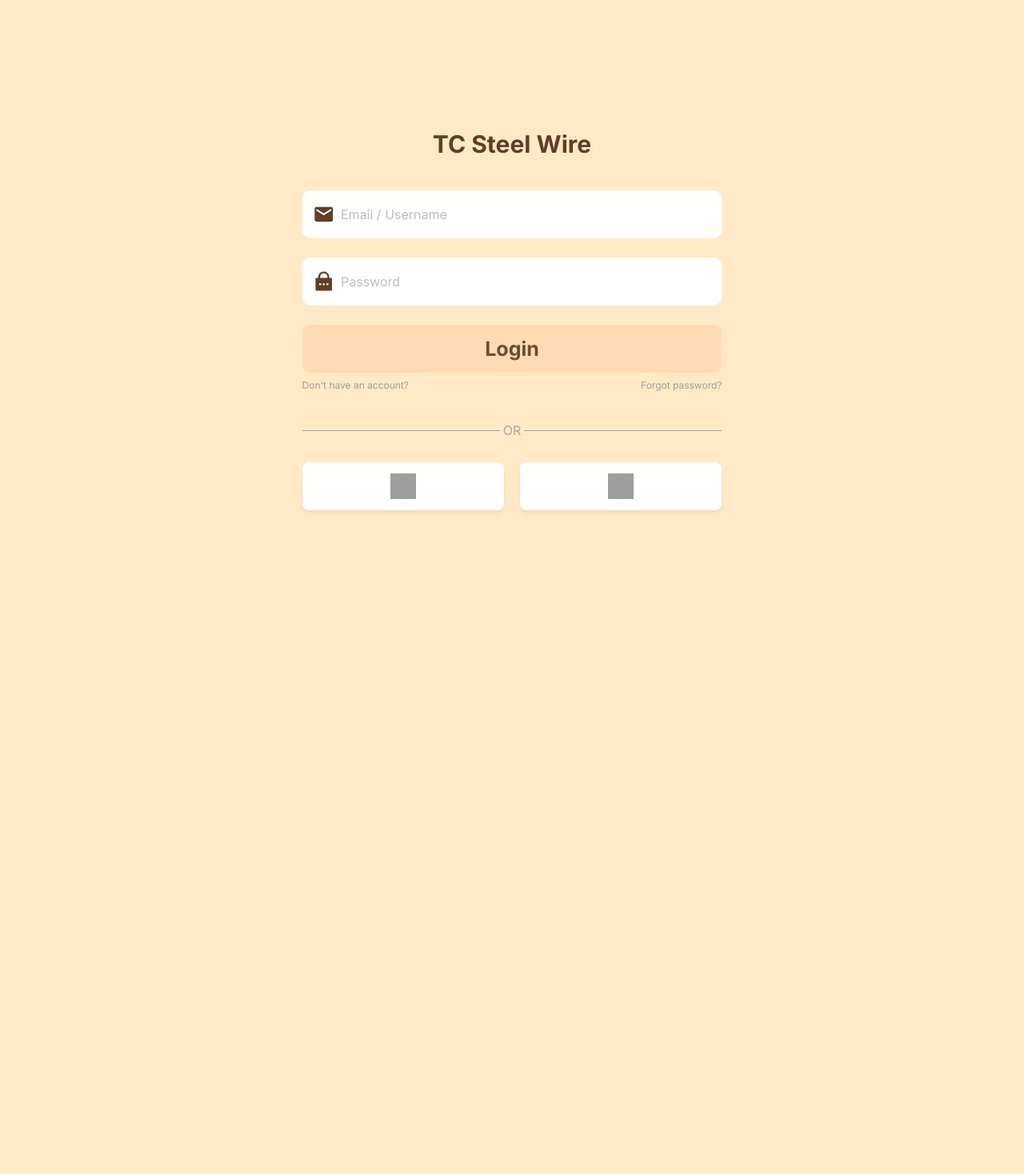
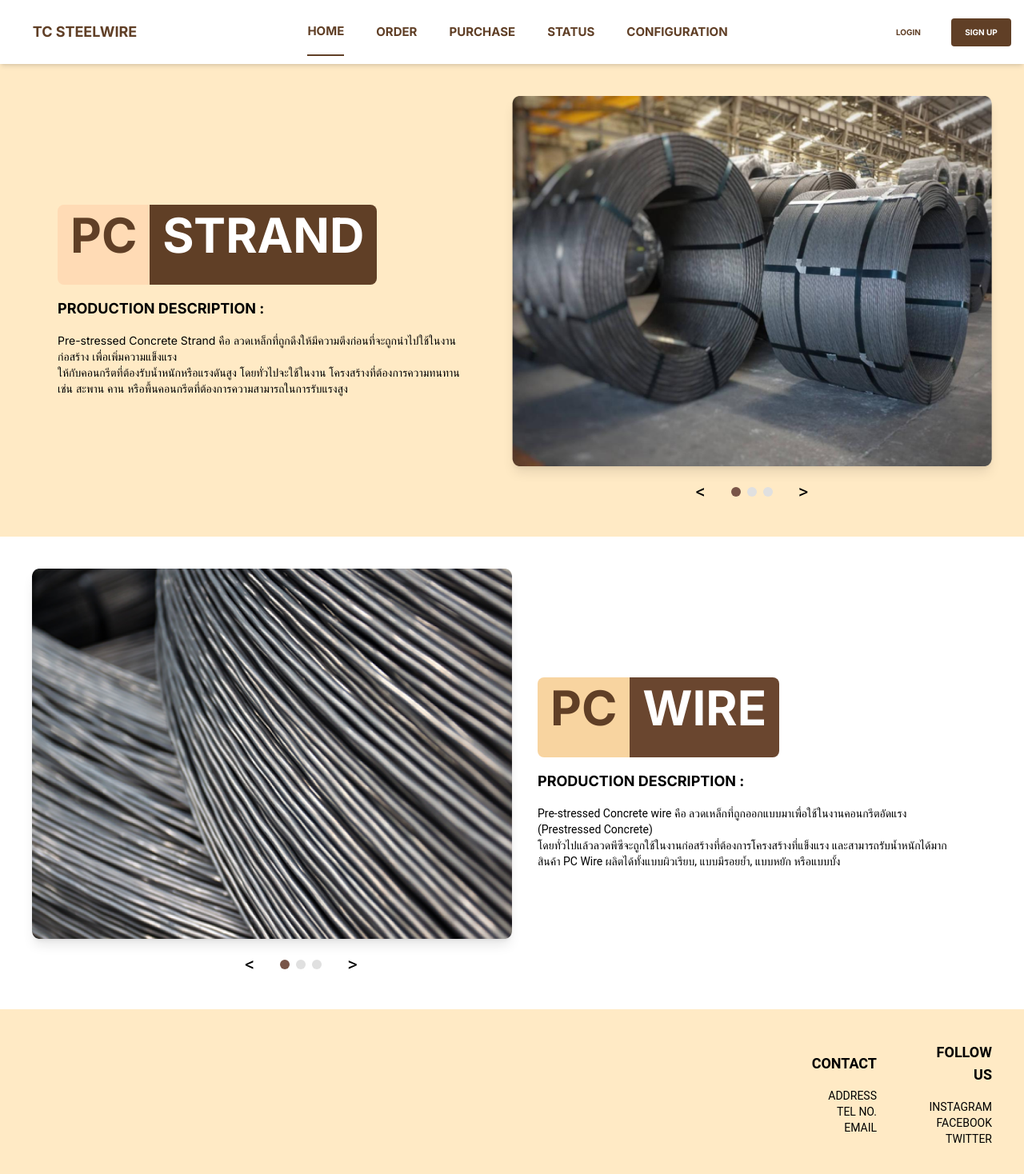
Before and after one commit to n-thnptp/tc-steelwire-react, a React (Create React App) app: page / in a window 1280 px wide. Shown: the top 1468 px of the page at 80% size. Before the commit the page ends 800 px from the top, so only its background shows below. Built offline with nearby package versions, Linux system fonts and the light colour scheme; grey boxes are pictures that could not be loaded.

Commit message:
add folder HomePage, folder pic in src: homepage ui 90%

```diff
--- a/src/App.jsx
+++ b/src/App.jsx
@@ -1,4 +1,4 @@
-import LoginForm from "./Components/LoginForm/LoginForm";
+import LoginForm from "./Components/Homepage/Homepage";
 
 function App() {
   return (
--- /dev/null
+++ b/src/Components/Homepage/Contact.jsx
@@ -0,0 +1,42 @@
+// src/components/Contact.jsx
+import React from 'react';
+
+const Contact = () => {
+  return (
+    <div className="flex justify-between items-center bg-[#FFEAC5] p-10 w-full">
+        {/* กล่องใหญ่ที่ 1 (ว่างเปล่า) */}
+        <div className="w-1/3"></div>
+        {/* กล่องใหญ่ที่ 2 (ว่างเปล่า) */}
+        <div className="w-1/3"></div>
+
+      {/* กล่องใหญ่ที่ 3 (มีกล่องย่อย 3 กล่อง) */}
+      <div className="w-1/5 flex justify-between items-center">
+
+        {/* กล่องย่อยที่ 1 (Contact Information) */}
+        <div className="w-2/5 text-right">
+          <h3 className="text-lg font-bold mb-4">CONTACT</h3>
+          <ul className="text-sm">
+            <li>ADDRESS</li>
+            <li>TEL NO.</li>
+            <li>EMAIL</li>
+          </ul>
+        </div>
+
+        {/* กล่องย่อยที่ 2 (ว่างเปล่า) */}
+        <div className="w-1/5"></div>
+
+        {/* กล่องย่อยที่ 3 (Follow Us) */}
+        <div className="w-2/5 text-right">
+          <h3 className="text-lg font-bold mb-4">FOLLOW US</h3>
+          <ul className="text-sm">
+            <li><a href="#">INSTAGRAM</a></li>
+            <li><a href="#">FACEBOOK</a></li>
+            <li><a href="#">TWITTER</a></li>
+          </ul>
+        </div>
+      </div>
+    </div>
+  );
+};
+
+export default Contact;
--- /dev/null
+++ b/src/Components/Homepage/Homepage.jsx
@@ -0,0 +1,23 @@
+// src/components/Homepage.jsx
+import React from 'react';
+import Navbar from './Navbar';
+import PCStrand from './PCStrand';
+import PCWire from './PCWire';
+import Contact from './Contact';
+
+const Homepage = () => {
+  return (
+    <div>
+      <Navbar />
+
+      {/* Wrapper for all components */}
+
+        <PCStrand />
+        <PCWire />
+        <Contact />
+
+    </div>
+  );
+};
+
+export default Homepage;
--- /dev/null
+++ b/src/Components/Homepage/Navbar.jsx
@@ -0,0 +1,45 @@
+import React, { useState } from 'react';
+
+const Navbar = () => {
+  const [active, setActive] = useState('HOME'); // สถานะ active สำหรับเมนูที่เลือก
+
+  const handleMenuClick = (menu) => {
+    setActive(menu); // เปลี่ยนสถานะ active เมื่อกดที่เมนู
+  };
+
+  return (
+    <nav className="sticky top-0 flex items-center justify-between bg-white shadow-md p-4" style={{ height: '80px', width: '100%' }}>
+      {/* โลโก้ */}
+      <div className="flex items-center" style={{ width: '180px', height: '60px' }}>
+        <h1 className="text-lg font-inter font-bold text-accent-900 mx-auto text-[20px]">
+          TC STEELWIRE
+        </h1>
+      </div>
+
+      {/* เมนูหลัก */}
+      <ul className="flex text-accent-900 font-inter">
+        <ul className="flex space-x-10 justify-center text-accent-900 font-inter font-bold text-[15px]" style={{height: '60px' }}>
+        {['HOME', 'ORDER', 'PURCHASE', 'STATUS', 'CONFIGURATION'].map((menu) => (
+          <li
+            key={menu}
+            className={`cursor-pointer flex flex-col items-center justify-center ${
+              active === menu ? 'border-b-2 border-b-accent-900' : ''
+            }`}
+            onClick={() => handleMenuClick(menu)}
+          >
+            <span>{menu}</span>
+          </li>
+        ))}
+        </ul>
+      </ul>
+
+      {/* ปุ่ม Log In และ Sign Up */}
+      <div className="flex items-center space-x-4">
+      <button className="bg-white text-accent-900 text-[10px] px-4 py-2 rounded font-inter font-bold" style={{ width: '75px', height: '35px' }}>LOGIN</button>
+        <button className="bg-accent-900 text-white px-4 py-2 rounded font-inter text-[10px] font-bold" style={{ width: '75px', height: '35px' }}>SIGN UP</button>
+      </div>
+    </nav>
+  );
+};
+
+export default Navbar;
--- /dev/null
+++ b/src/Components/Homepage/PCStrand.jsx
@@ -0,0 +1,62 @@
+// src/components/PCStrand.jsx
+import React, { useState } from 'react';
+
+const PCStrand = () => {
+  const [currentIndex, setCurrentIndex] = useState(0);
+
+  // ฟังก์ชันสำหรับการเลื่อนซ้าย-ขวา
+  const handleNext = () => {
+    setCurrentIndex((prevIndex) => (prevIndex + 1) % 3); // จำนวนภาพทั้งหมดคือ 3
+  };
+
+  const handlePrevious = () => {
+    setCurrentIndex((prevIndex) => (prevIndex - 1 + 3) % 3);
+  };
+
+  return (
+    <div className="flex justify-between items-center w-full p-10 bg-[#FFEAC5] w-full">
+      {/* Left Section (Text and Description) */}
+      <div className="w-1/2 p-8">
+        <div className="flex items-center mb-4">
+        <div className="bg-[#FFDBB5] px-4 py-2 text-6xl font-inter font-bold rounded-l-lg text-[#603F26] h-[100px]">PC</div>
+        <div className="bg-[#603F26] px-4 py-2 text-6xl font-inter font-bold text-white rounded-r-lg text-[#FFDBB5] h-[100px]">STRAND</div>
+
+
+        </div>
+        <h2 className="text-lg font-inter font-bold mb-4">PRODUCTION DESCRIPTION :</h2>
+        <p className="text-sm font-inter">
+          Pre-stressed Concrete Strand คือ ลวดเหล็กที่ถูกดึงให้มีความตึงก่อนที่จะถูกนำไปใช้ในงานก่อสร้าง
+          เพื่อเพิ่มความแข็งแรง <br /> ให้กับคอนกรีตที่ต้องรับน้ำหนักหรือแรงดันสูง โดยทั่วไปจะใช้ในงาน โครงสร้างที่ต้องการความทนทาน<br />
+          เช่น สะพาน คาน หรือพื้นคอนกรีตที่ต้องการความสามารถในการรับแรงสูง
+        </p>
+      </div>
+
+      {/* Right Section (Image) */}
+      <div className="w-1/2 flex flex-col justify-center items-center">
+        <img
+          src={require('../../pic/PC-strand1.png')}
+          alt="PCStrand"
+          className="w-[676px] h-[463px] rounded-lg shadow-lg"
+        />
+
+        {/* Carousel Dots และ ปุ่ม Previous และ Next */}
+        <div className="flex items-center justify-center space-x-4 mt-4">
+          <button onClick={handlePrevious} className="text-2xl px-4">{"<"}</button>
+          <div className="flex space-x-2">
+            {[0, 1, 2].map((index) => (
+              <span
+                key={index}
+                className={`w-3 h-3 rounded-full ${
+                  currentIndex === index ? 'bg-brown-500' : 'bg-gray-300'
+                }`}
+              />
+            ))}
+          </div>
+          <button onClick={handleNext} className="text-2xl px-4">{">"}</button>
+        </div>
+      </div>
+    </div>
+  );
+};
+
+export default PCStrand;
--- /dev/null
+++ b/src/Components/Homepage/PCWire.jsx
@@ -0,0 +1,61 @@
+// src/components/PCWire.jsx
+import React, { useState } from 'react';
+
+const PCWire = () => {
+  const [currentIndex, setCurrentIndex] = useState(0);
+
+  // ฟังก์ชันสำหรับการเลื่อนซ้าย-ขวา
+  const handleNext = () => {
+    setCurrentIndex((prevIndex) => (prevIndex + 1) % 3); // จำนวนภาพทั้งหมดคือ 3
+  };
+
+  const handlePrevious = () => {
+    setCurrentIndex((prevIndex) => (prevIndex - 1 + 3) % 3);
+  };
+
+  return (
+    <div className="flex justify-between items-center w-full p-10 bg-white">
+      {/* Left Section (Image) */}
+      <div className="w-1/2 flex flex-col items-start">
+        <img
+          src={require('../../pic/PC-wire1.png')}
+          alt="PCWire"
+          className="w-[676px] h-[463px] rounded-lg shadow-lg"
+        />
+
+        {/* Carousel Dots และ ปุ่ม Previous และ Next */}
+        <div className="flex items-center justify-center space-x-4 mt-4 transform translate-x-[250px]">
+
+          <button onClick={handlePrevious} className="text-2xl px-4">{"<"}</button>
+          <div className="flex space-x-2">
+            {[0, 1, 2].map((index) => (
+              <span
+                key={index}
+                className={`w-3 h-3 rounded-full ${
+                  currentIndex === index ? 'bg-brown-500' : 'bg-gray-300'
+                }`}
+              />
+            ))}
+          </div>
+          <button onClick={handleNext} className="text-2xl px-4">{">"}</button>
+        </div>
+      </div>
+
+      {/* Right Section (Text and Description) */}
+      <div className="w-1/2 p-8">
+        <div className="flex items-center mb-4">
+          <div className="bg-[#F8D4A0] px-4 py-2 text-6xl font-inter font-bold rounded-l-lg text-[#603F26] h-[100px]">PC</div>
+          <div className="bg-[#6A462F] px-4 py-2 text-6xl font-inter font-bold text-white rounded-r-lg #FFDBB5 h-[100px]">WIRE</div>
+        </div>
+        <h2 className="text-lg font-inter font-bold mb-4">PRODUCTION DESCRIPTION :</h2>
+        <p className="text-sm">
+          Pre-stressed Concrete wire คือ ลวดเหล็กที่ถูกออกแบบมาเพื่อใช้ในงานคอนกรีตอัดแรง
+          (Prestressed Concrete) <br></br> โดยทั่วไปแล้วลวดพีซีจะถูกใช้ในงานก่อสร้างที่ต้องการโครงสร้างที่แข็งแรง
+          และสามารถรับน้ำหนักได้มาก <br></br> สินค้า PC Wire ผลิตได้ทั้งแบบผิวเรียบ, แบบมีรอยย้ำ, แบบหยัก หรือแบบบั้ง<br></br>
+        </p>
+      </div>
+    </div>
+  );
+};
+
+export default PCWire;
```
Also changed, not shown: src/pic/PC-strand1.png (added), src/pic/PC-wire1.png (added).
